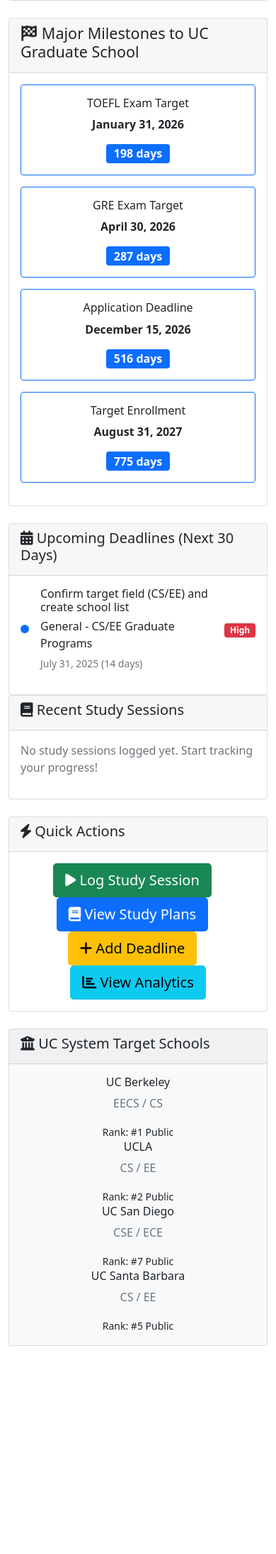
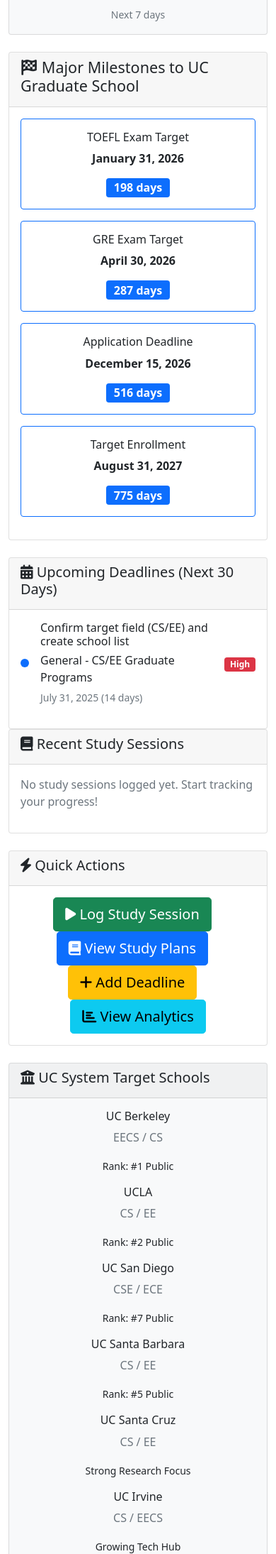
Before and after one commit to travis7451/GraduatePrepare, a Flask app: page / in a window 390 px wide. Shown: the part 1655-3844 px from the top of the page at 71% size. Before the commit the page ends 3551 px from the top, so only its background shows below. Run offline with Flask 3, Linux system fonts and the light colour scheme; data comes from the database, SQL or seed files in the repository; data that the repository does not hold is empty.

Commit message:
Fix calendar day header display and expand UC target schools
- Fix calendar header to display each day (Sun, Mon, Tue, etc.) as separate blocks
- Add proper CSS styling for calendar-header-day class with individual styling
- Update responsive design for mobile devices
- Expand target schools to include UC Santa Cruz, UC Irvine, UC Riverside, UC Davis
- Update both hero section and detailed school cards in main page
- Improve layout with proper spacing and descriptions for new UC schools

```diff
--- a/deadline_tracker/templates/index.html
+++ b/deadline_tracker/templates/index.html
@@ -15,7 +15,7 @@
                     <br>
                     <strong>Target Programs:</strong> Computer Science / Electrical Engineering
                     <br>
-                    <strong>Target Schools:</strong> UC Berkeley, UCLA, UC San Diego, UC Santa Barbara
+                    <strong>Target Schools:</strong> UC Berkeley, UCLA, UC San Diego, UC Santa Barbara, UC Santa Cruz, UC Irvine, UC Riverside, UC Davis
                 </p>
             </div>
         </div>
@@ -240,32 +240,60 @@
             </div>
             <div class="card-body">
                 <div class="row">
-                    <div class="col-md-3">
+                    <div class="col-md-3 mb-3">
                         <div class="text-center">
                             <h6>UC Berkeley</h6>
                             <p class="text-muted">EECS / CS</p>
                             <small>Rank: #1 Public</small>
                         </div>
                     </div>
-                    <div class="col-md-3">
+                    <div class="col-md-3 mb-3">
                         <div class="text-center">
                             <h6>UCLA</h6>
                             <p class="text-muted">CS / EE</p>
                             <small>Rank: #2 Public</small>
                         </div>
                     </div>
-                    <div class="col-md-3">
+                    <div class="col-md-3 mb-3">
                         <div class="text-center">
                             <h6>UC San Diego</h6>
                             <p class="text-muted">CSE / ECE</p>
                             <small>Rank: #7 Public</small>
                         </div>
                     </div>
-                    <div class="col-md-3">
+                    <div class="col-md-3 mb-3">
                         <div class="text-center">
                             <h6>UC Santa Barbara</h6>
                             <p class="text-muted">CS / EE</p>
                             <small>Rank: #5 Public</small>
+                        </div>
+                    </div>
+                    <div class="col-md-3 mb-3">
+                        <div class="text-center">
+                            <h6>UC Santa Cruz</h6>
+                            <p class="text-muted">CS / EE</p>
+                            <small>Strong Research Focus</small>
+                        </div>
+                    </div>
+                    <div class="col-md-3 mb-3">
+                        <div class="text-center">
+                            <h6>UC Irvine</h6>
+                            <p class="text-muted">CS / EECS</p>
+                            <small>Growing Tech Hub</small>
+                        </div>
+                    </div>
+                    <div class="col-md-3 mb-3">
+                        <div class="text-center">
+                            <h6>UC Riverside</h6>
+                            <p class="text-muted">CS / EE</p>
+                            <small>Emerging Program</small>
+                        </div>
+                    </div>
+                    <div class="col-md-3 mb-3">
+                        <div class="text-center">
+                            <h6>UC Davis</h6>
+                            <p class="text-muted">CS / EE</p>
+                            <small>Research Excellence</small>
                         </div>
                     </div>
                 </div>
```
Also changed, not shown: deadline_tracker/templates/dashboard.html (+13 -3 lines).
